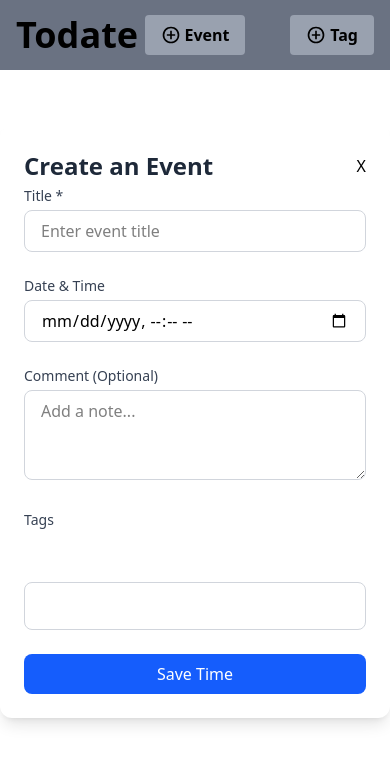
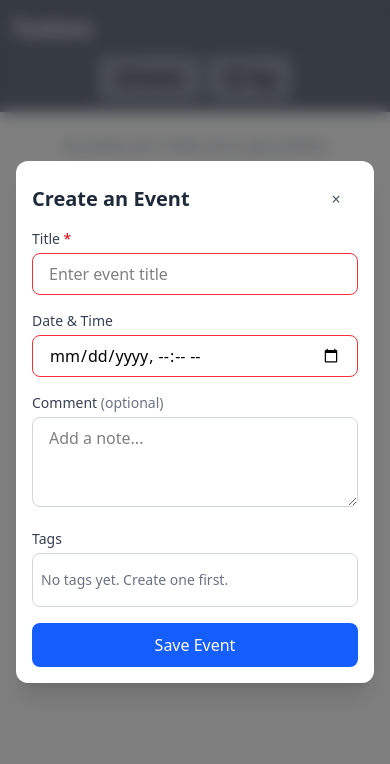
Before and after one commit to irfan-f/todate, a React (Vite) app: page / in a window 390 px wide. Both pictures are taken after a click on the button "Event". Shown: the top 764 px of the page. Built offline with nearby package versions, Linux system fonts and the light colour scheme.

Commit message:
Update for accessibility and responsiveness

```diff
--- a/index.html
+++ b/index.html
@@ -7,6 +7,9 @@
     <title>Todate</title>
   </head>
   <body>
+    <a href="#main-content" class="sr-only focus:fixed focus:top-4 focus:left-4 focus:z-[100] focus:w-auto focus:h-auto focus:px-4 focus:py-2 focus:m-0 focus:overflow-visible focus:bg-white focus:rounded focus:shadow-lg focus:outline-none focus:ring-2 focus:ring-blue-500 focus:[clip:auto]">
+      Skip to main content
+    </a>
     <div id="root"></div>
     <script type="module" src="/src/main.tsx"></script>
   </body>
--- a/src/App.tsx
+++ b/src/App.tsx
@@ -46,18 +46,24 @@ function App() {
 
   return (
     <>
-      <div className='h-1/12 w-full p-4 flex flex-row justify-between items-center bg-gray-500'>
-        <div className='w-1/3 flex justify-start font-bold text-4xl'>
+      <header
+        className="w-full shrink-0 p-3 sm:p-4 flex flex-col sm:flex-row gap-3 sm:gap-0 sm:justify-between sm:items-center bg-gray-500"
+        role="banner"
+      >
+        <h1 className="font-bold text-2xl sm:text-3xl md:text-4xl text-gray-100 order-1 sm:order-0">
           Todate
-        </div>
-        <div className='w-1/3 flex justify-center'>
-          <NewButton name='Event' action={toggleTimeModal} />
-        </div>
-        <div className='w-1/3 flex justify-end'>
-          <NewButton name='Tag' action={toggleTagModal} />
-        </div>
-      </div>
-      <TimeLine data={times} />
+        </h1>
+        <nav
+          className="flex flex-row justify-center sm:justify-center gap-2 sm:gap-4 order-2 sm:order-0"
+          aria-label="Create new event or tag"
+        >
+          <NewButton name="Event" action={toggleTimeModal} ariaLabel="Create new event" />
+          <NewButton name="Tag" action={toggleTagModal} ariaLabel="Create new tag" />
+        </nav>
+      </header>
+      <main id="main-content" className="flex-1 min-h-0 flex flex-col" role="main">
+        <TimeLine data={times} />
+      </main>
       {isTimeFormModalOpen &&
         createPortal(<Modal title="Create an Event" closeFn={toggleTimeModal}><TimeForm tags={tags} addTime={addTime} /></Modal>, document.body)}
       {isTagFormModalOpen &&
--- a/src/components/Modal.tsx
+++ b/src/components/Modal.tsx
@@ -1,16 +1,46 @@
-const Modal = ({ children, title, closeFn }: { children: React.ReactNode, title: string, closeFn: () => void }) => {
-
+const Modal = ({
+  children,
+  title,
+  closeFn,
+}: {
+  children: React.ReactNode;
+  title: string;
+  closeFn: () => void;
+}) => {
   return (
-    <div className="absolute top-0 w-full h-full flex items-center justify-center">
-      <div className="w-full max-w-lg bg-white rounded-xl shadow-lg p-6 ">
-        <div className="flex flex-row items-center mb-1">
-          <h2 className="text-2xl font-bold text-gray-800">{title}</h2>
-          <button className="ml-auto cursor-pointer" onClick={closeFn}>X</button>
+    <div
+      className="fixed inset-0 z-50 flex items-center justify-center p-4 sm:p-6"
+      role="dialog"
+      aria-modal="true"
+      aria-labelledby="modal-title"
+    >
+      {/* Backdrop - click to close, visible for focus context */}
+      <div
+        className="absolute inset-0 bg-black/50 backdrop-blur-sm"
+        aria-hidden
+        onClick={closeFn}
+      />
+      <div className="relative w-full max-w-lg max-h-[90vh] flex flex-col bg-white rounded-xl shadow-xl p-4 sm:p-6 overflow-hidden focus:outline-none">
+        <div className="flex flex-row items-center gap-2 mb-2 shrink-0">
+          <h2
+            id="modal-title"
+            className="text-xl sm:text-2xl font-bold text-gray-800 truncate flex-1"
+          >
+            {title}
+          </h2>
+          <button
+            type="button"
+            onClick={closeFn}
+            aria-label="Close dialog"
+            className="shrink-0 min-h-[44px] min-w-[44px] flex items-center justify-center rounded-lg text-gray-600 hover:text-gray-800 hover:bg-gray-100 focus:outline-none focus-visible:ring-2 focus-visible:ring-blue-500 focus-visible:ring-offset-2 cursor-pointer transition-colors"
+          >
+            <span aria-hidden>×</span>
+          </button>
         </div>
-        {children}
+        <div className="overflow-y-auto flex-1 min-h-0">{children}</div>
       </div>
     </div>
   );
-}
+};
 
 export default Modal;
--- a/src/components/NewButton.tsx
+++ b/src/components/NewButton.tsx
@@ -1,10 +1,30 @@
-const NewButton = ({ name, action }: { name: string, action: () => void }) => {
+const NewButton = ({
+  name,
+  action,
+  ariaLabel,
+}: {
+  name: string;
+  action: () => void;
+  ariaLabel?: string;
+}) => {
   return (
-    <button onClick={() => action()} className="bg-gray-400 hover:bg-gray-300 font-bold py-2 px-4 rounded inline-flex items-center cursor-pointer">
-      <svg className="fill-current w-5 h-5 mr-1" xmlns="http://www.w3.org/2000/svg" viewBox="0 -960 960 960"><path d="M440-280h80v-160h160v-80H520v-160h-80v160H280v80h160v160Zm40 200q-83 0-156-31.5T197-197q-54-54-85.5-127T80-480q0-83 31.5-156T197-763q54-54 127-85.5T480-880q83 0 156 31.5T763-763q54 54 85.5 127T880-480q0 83-31.5 156T763-197q-54 54-127 85.5T480-80Zm0-80q134 0 227-93t93-227q0-134-93-227t-227-93q-134 0-227 93t-93 227q0 134 93 227t227 93Zm0-320Z"/></svg>
-      {name}
+    <button
+      type="button"
+      onClick={() => action()}
+      aria-label={ariaLabel ?? `Create new ${name.toLowerCase()}`}
+      className="min-h-[44px] min-w-[44px] bg-gray-400 hover:bg-gray-300 focus:outline-none focus-visible:ring-2 focus-visible:ring-offset-2 focus-visible:ring-gray-600 font-bold py-2 px-4 rounded inline-flex items-center justify-center cursor-pointer transition-colors touch-manipulation"
+    >
+      <svg
+        className="fill-current w-5 h-5 mr-1 shrink-0"
+        xmlns="http://www.w3.org/2000/svg"
+        viewBox="0 -960 960 960"
+        aria-hidden
+      >
+        <path d="M440-280h80v-160h160v-80H520v-160h-80v160H280v80h160v160Zm40 200q-83 0-156-31.5T197-197q-54-54-85.5-127T80-480q0-83 31.5-156T197-763q54-54 127-85.5T480-880q83 0 156 31.5T763-763q54 54 85.5 127T880-480q0 83-31.5 156T763-197q-54 54-127 85.5T480-80Zm0-80q134 0 227-93t93-227q0-134-93-227t-227-93q-134 0-227 93t-93 227q0 134 93 227t227 93Zm0-320Z" />
+      </svg>
+      <span>{name}</span>
     </button>
-  )
-}
+  );
+};
 
 export default NewButton;
--- a/src/components/Time.tsx
+++ b/src/components/Time.tsx
@@ -1,28 +1,58 @@
 import type { TimeType } from '../types';
 
 const Time = ({ data }: { data: TimeType }) => {
+  const dateTime = new Date(data.date);
+  const dateLabel = dateTime.toLocaleString(undefined, {
+    dateStyle: 'medium',
+    timeStyle: 'short',
+  });
+
   return (
-    <div className="w-fit h-fit m-4 p-2 rounded-2xl bg-gray-400">
-      <p className="text-2xl font-bold inline">{data.title}</p>
-      <p className="pl-4 inline">{new Date(data.date).toLocaleString()}</p>
-      <p>{data.comment}</p>
+    <article
+      className="w-full max-w-2xl mx-3 sm:mx-4 my-3 sm:my-4 p-3 sm:p-4 rounded-2xl bg-gray-400 shadow-sm"
+      aria-labelledby={`time-title-${data._id}`}
+    >
+      <div className="flex flex-col sm:flex-row sm:items-baseline gap-1 sm:gap-3 flex-wrap">
+        <h3
+          id={`time-title-${data._id}`}
+          className="text-lg sm:text-2xl font-bold text-gray-900"
+        >
+          {data.title}
+        </h3>
+        <time
+          dateTime={dateTime.toISOString()}
+          className="text-sm sm:text-base text-gray-700 shrink-0"
+        >
+          {dateLabel}
+        </time>
+      </div>
+      {data.comment ? (
+        <p className="mt-2 text-gray-800 text-sm sm:text-base">{data.comment}</p>
+      ) : null}
       {/* Selected Tags Chips */}
-      <div className="flex flex-wrap gap-2 mb-2 min-h-10">
+      {data.tags.length > 0 ? (
+        <div
+          className="flex flex-wrap gap-2 mt-2 min-h-8"
+          role="list"
+          aria-label="Tags"
+        >
           {data.tags.map((tag) => (
             <span
               key={tag._id}
-            className={`px-3 py-1 rounded-full text-sm font-medium flex items-center hover:bg-gray-100`}
+              className="px-3 py-1 rounded-full text-sm font-medium inline-flex items-center bg-gray-300/80"
+              role="listitem"
             >
               <span
-            className={`inline-block w-3 h-3 rounded mr-2`}
-            style={{backgroundColor: tag.color}}
-            aria-hidden="true"
-          ></span>
+                className="inline-block w-3 h-3 rounded mr-2 shrink-0"
+                style={{ backgroundColor: tag.color }}
+                aria-hidden
+              />
               {tag.name}
             </span>
           ))}
         </div>
-    </div>
+      ) : null}
+    </article>
   );
 }
 
--- a/src/components/TimeForm.tsx
+++ b/src/components/TimeForm.tsx
@@ -26,120 +26,154 @@ const TimeForm = ({ tags, addTime }: { tags: TagsType, addTime: (t: TimeType) =>
     addTime(data);
   };
 
+  const tagIds = Object.keys(tags);
+
   return (
     <form
       onSubmit={handleSubmit}
-      className="flex flex-col justify-center space-y-6"
+      className="flex flex-col justify-center gap-4 sm:gap-6"
+      noValidate
     >
       {/* Title - Required */}
       <div>
-        <label htmlFor="title" className="block text-sm font-medium text-gray-700 mb-1">
-          Title *
+        <label htmlFor="event-title" className="block text-sm font-medium text-gray-700 mb-1">
+          Title <span className="text-red-600" aria-hidden>*</span>
         </label>
         <input
-          id="title"
+          id="event-title"
           type="text"
           value={title}
           onChange={(e) => setTitle(e.target.value)}
-          className="w-full px-4 py-2 border border-gray-300 rounded-lg focus:ring-2 focus:ring-blue-500 focus:outline-none"
+          className="w-full px-4 py-2 border border-gray-300 rounded-lg focus:ring-2 focus:ring-blue-500 focus:border-blue-500 focus:outline-none focus-visible:ring-2 invalid:border-red-500"
           placeholder="Enter event title"
           required
+          aria-required="true"
+          autoComplete="off"
         />
       </div>
 
-      {/* Date and Time - Optional */}
+      {/* Date and Time - Required */}
       <div>
-        <label htmlFor="datetime" className="block text-sm font-medium text-gray-700 mb-1">
+        <label htmlFor="event-datetime" className="block text-sm font-medium text-gray-700 mb-1">
           Date & Time
         </label>
         <input
-          id="datetime"
+          id="event-datetime"
           type="datetime-local"
           value={datetime}
-          required={true}
+          required
           onChange={(e) => setDatetime(e.target.value)}
-          className="w-full px-4 py-2 border border-gray-300 rounded-lg focus:ring-2 focus:ring-blue-500 focus:outline-none"
+          className="w-full px-4 py-2 border border-gray-300 rounded-lg focus:ring-2 focus:ring-blue-500 focus:outline-none focus-visible:ring-2 invalid:border-red-500"
+          aria-required="true"
         />
       </div>
 
       {/* Comment - Optional */}
       <div>
-        <label htmlFor="comment" className="block text-sm font-medium text-gray-700 mb-1">
-          Comment (Optional)
+        <label htmlFor="event-comment" className="block text-sm font-medium text-gray-700 mb-1">
+          Comment <span className="text-gray-500 font-normal">(optional)</span>
         </label>
         <textarea
-          id="comment"
+          id="event-comment"
           value={comment}
           onChange={(e) => setComment(e.target.value)}
-          className="w-full px-4 py-2 border border-gray-300 rounded-lg focus:ring-2 focus:ring-blue-500 focus:outline-none"
+          className="w-full min-h-[80px] px-4 py-2 border border-gray-300 rounded-lg focus:ring-2 focus:ring-blue-500 focus:outline-none focus-visible:ring-2 resize-y"
           placeholder="Add a note..."
           rows={3}
+          aria-describedby="comment-optional"
         />
+        <span id="comment-optional" className="sr-only">Optional field</span>
       </div>
 
-      {/* Tags Dropdown */}
+      {/* Tags */}
       <div>
-        <label className="block text-sm font-medium text-gray-700 mb-1">Tags</label>
+        <span id="tags-label" className="block text-sm font-medium text-gray-700 mb-1">
+          Tags
+        </span>
 
         {/* Selected Tags Chips */}
-        <div className="flex flex-wrap gap-2 mb-2 min-h-10">
-          {selectedTags.map((tag) => {
-            return (
+        {selectedTags.length > 0 ? (
+          <div
+            className="flex flex-wrap gap-2 mb-2 min-h-10"
+            role="list"
+            aria-label="Selected tags"
+          >
+            {selectedTags.map((tag) => (
               <span
                 key={tag._id}
-                className={`px-3 py-1 rounded-full text-sm font-medium flex items-center hover:bg-gray-100 cursor-default`}
+                className="px-3 py-1 rounded-full text-sm font-medium inline-flex items-center bg-gray-200"
               >
                 <span
-                  className={`inline-block w-3 h-3 rounded mr-2`}
-                  style={{backgroundColor: tag.color}}
-                  aria-hidden="true"
-                ></span>
+                  className="inline-block w-3 h-3 rounded mr-2 shrink-0"
+                  style={{ backgroundColor: tag.color }}
+                  aria-hidden
+                />
                 {tag.name}
                 <button
                   type="button"
                   onClick={() => removeTag(tag._id)}
-                  className="ml-2 cursor-pointer"
-                  aria-label={`Remove ${tag.name}`}
+                  className="ml-2 min-h-[24px] min-w-[24px] inline-flex items-center justify-center rounded hover:bg-gray-300 focus:outline-none focus-visible:ring-2 focus-visible:ring-blue-500 cursor-pointer"
+                  aria-label={`Remove ${tag.name} from selection`}
                 >
-                  &times;
+                  <span aria-hidden>&times;</span>
                 </button>
               </span>
-            )
-          })}
-        </div>
+            ))}
+          </div>
+        ) : null}
 
-        {/* Custom Dropdown */}
-        <div className="relative">
-          <div className="space-y-1 border border-gray-300 rounded-lg p-2 min-h-12 max-h-40 overflow-y-auto bg-white">
-            {Object.keys(tags).map((tagId) => {
+        {/* Tag picker list */}
+        <div
+          className="relative border border-gray-300 rounded-lg p-2 min-h-12 max-h-40 overflow-y-auto bg-white"
+          role="listbox"
+          aria-labelledby="tags-label"
+          aria-multiselectable
+          aria-label="Available tags; click to toggle selection"
+        >
+          {tagIds.length === 0 ? (
+            <p className="text-sm text-gray-500 py-2" role="status">
+              No tags yet. Create one first.
+            </p>
+          ) : (
+            tagIds.map((tagId) => {
               const tag = tags[tagId];
+              const isSelected = selectedTags.some((t) => t._id === tag._id);
               return (
                 <div
                   key={tag._id}
+                  role="option"
+                  aria-selected={isSelected}
+                  tabIndex={0}
                   onClick={() => toggleTag(tag)}
-                  className={`cursor-pointer px-3 py-1 rounded text-sm flex items-center hover:bg-gray-100 ${
-                    selectedTags.some((t) => t._id === tag._id) ? 'bg-gray-200' : ''
+                  onKeyDown={(e) => {
+                    if (e.key === 'Enter' || e.key === ' ') {
+                      e.preventDefault();
+                      toggleTag(tag);
+                    }
+                  }}
+                  className={`cursor-pointer px-3 py-2 rounded text-sm flex items-center hover:bg-gray-100 focus:outline-none focus-visible:ring-2 focus-visible:ring-blue-500 focus-visible:ring-inset touch-manipulation ${
+                    isSelected ? 'bg-gray-200' : ''
                   }`}
                 >
                   <span
-                    className={`inline-block w-3 h-3 rounded mr-2`}
-                    style={{backgroundColor: tag.color}}
-                    aria-hidden="true"
-                  ></span>
+                    className="inline-block w-3 h-3 rounded mr-2 shrink-0"
+                    style={{ backgroundColor: tag.color }}
+                    aria-hidden
+                  />
                   {tag.name}
                 </div>
               );
-            })}
-          </div>
+            })
+          )}
         </div>
       </div>
 
       {/* Submit Button */}
       <button
         type="submit"
-        className="w-full bg-blue-600 hover:bg-blue-700 text-white font-medium py-2 px-4 rounded-lg transition-colors"
+        className="w-full min-h-[44px] bg-blue-600 hover:bg-blue-700 focus:outline-none focus-visible:ring-2 focus-visible:ring-blue-500 focus-visible:ring-offset-2 text-white font-medium py-2 px-4 rounded-lg transition-colors touch-manipulation"
       >
-        Save Time
+        Save Event
       </button>
     </form>
   );
--- a/src/components/TimeLine.tsx
+++ b/src/components/TimeLine.tsx
@@ -8,16 +8,23 @@ function sortByTime(a: TimeType, b: TimeType) {
 }
 
 const TimeLine = ({ data }: { data: TimesType }) => {
+  const sorted = Object.values(data).sort(sortByTime);
+
   return (
-    <div className="h-11/12 w-full flex flex-col items-start overflow-scroll overflow-x-auto">
-      {Object.values(data).sort(sortByTime).map((time) => {
-        // Render each event with its title
-        return (
-          <Time data={time} key={time._id} />
-        )
-      })}
+    <div
+      className="flex-1 min-h-0 w-full flex flex-col items-center overflow-y-auto overflow-x-hidden py-2"
+      role="list"
+      aria-label="Event timeline"
+    >
+      {sorted.length === 0 ? (
+        <p className="text-gray-500 text-sm sm:text-base p-4" role="status">
+          No events yet. Create one to get started.
+        </p>
+      ) : (
+        sorted.map((time) => <Time data={time} key={time._id} />)
+      )}
     </div>
-  )
-}
+  );
+};
 
 export default TimeLine;
--- a/src/index.css
+++ b/src/index.css
@@ -1,6 +1,8 @@
 @import "tailwindcss";
 
 #root {
+  display: flex;
+  flex-direction: column;
   overflow: hidden;
   height: 100vh;
 }
```
Also changed, not shown: src/components/TagForm.tsx (+19 -12 lines). Lines whose indentation alone changed are shown as unchanged.
